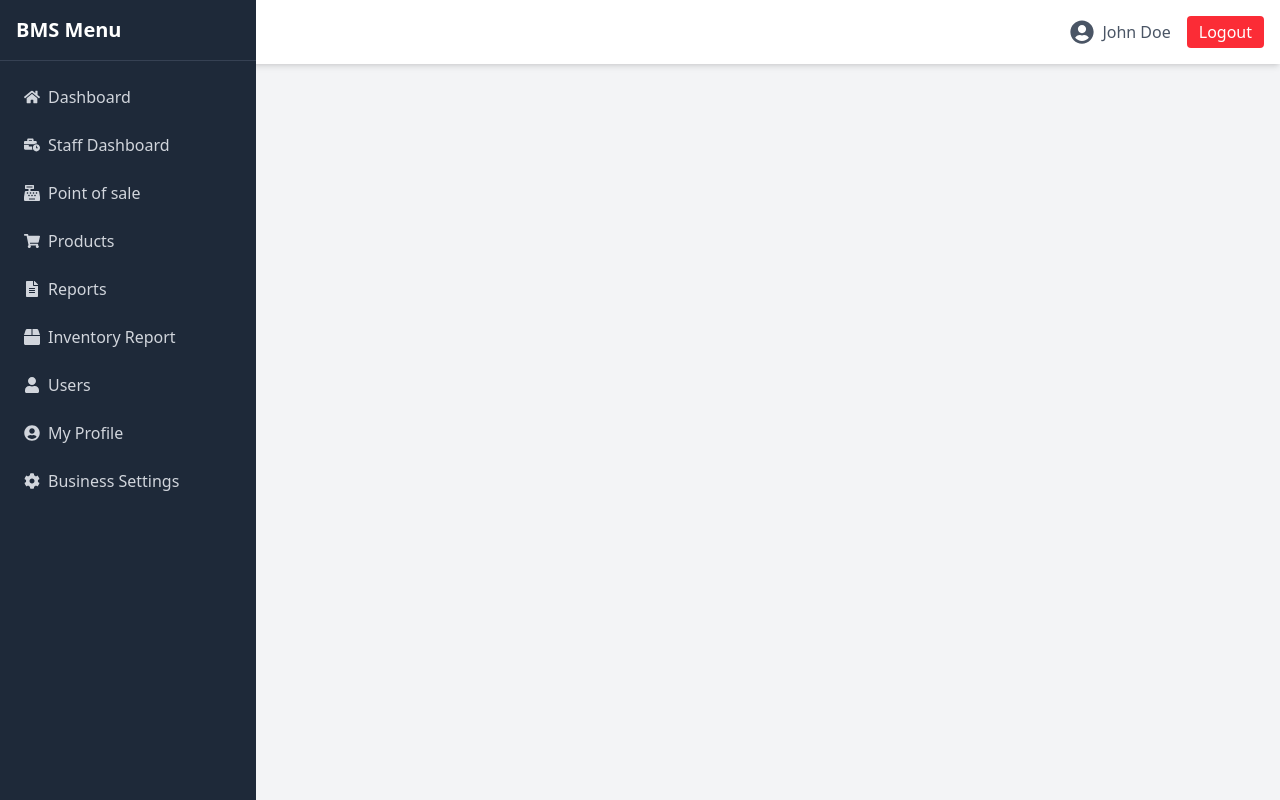
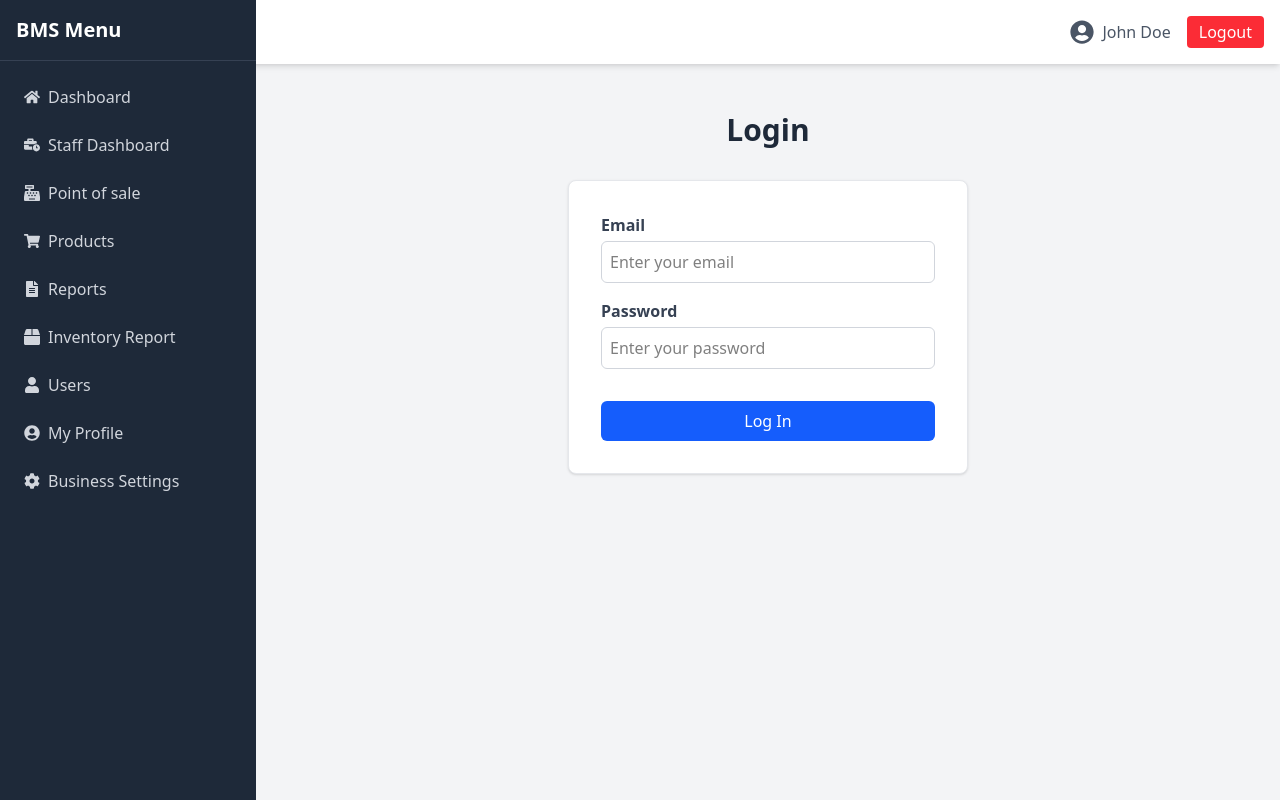
Before and after one commit to Wiki-py/bms, a React (Vite) app: page /login in a window 1280 px wide. Built offline with nearby package versions, Linux system fonts and the light colour scheme.

Commit message:
Added the login and logout page

```diff
--- a/src/App.jsx
+++ b/src/App.jsx
@@ -15,7 +15,21 @@ import AddProductPage from './components/AddProduct';
 import AddItem from './components/AddInventory';
 import InstallPrompt from './components/InstallPrompt';
 import usePWAInstall from './hooks/usePWAInstall';
+import Login from './pages/Login';
+import Logout from './pages/Logout';
+
+
 // Placeholder components for routes
+function LogoutRoute(){
+  return(
+    <Logout />
+  )
+}
+function LoginRoute(){
+  return(
+    <Login />
+  )
+}
 function AddingInventory() {
   return (
     <AddItem />
@@ -57,9 +71,6 @@ function Reports() {
     <ReportPage />
   );
 }
-function Logout() {
-  return <h2 className="text-2xl p-4">Logged Out</h2>;
-}
 function BusinessSettingsPage() {
   return (
     <Settings />
@@ -85,13 +96,14 @@ function App() {
         <Header user={user} />
         <main className="p-4 md:ml-64"> {/* Offset for sidebar width */}
           <Routes>
+            <Route path="/login" element={<LoginRoute />} />
             <Route path="/" element={<Dashboard />} />
             <Route path="/dashboard" element={<Dashboard />} />
             <Route path="/inventory" element={<InventoryPage />} />
             <Route path="/point-of-sale" element={<PointOfSale />} />
             <Route path="/reports" element={<Reports />} />
             <Route path="/products" element={< Products />} />
-            <Route path="/logout" element={<Logout />} />
+            <Route path="/logout" element={<LogoutRoute />} />
             <Route path="/users" element={<Users />} />
             <Route path="/my_profile" element={<Profile />} />
             <Route path="/business_settings" element={<BusinessSettingsPage />} />
--- /dev/null
+++ b/src/pages/Login.jsx
@@ -0,0 +1,76 @@
+import React, { useState } from 'react';
+import { useNavigate } from 'react-router-dom';
+
+const Login = ({ onLogin }) => {
+  const navigate = useNavigate();
+  const [email, setEmail] = useState('');
+  const [password, setPassword] = useState('');
+  const [error, setError] = useState('');
+
+  const handleSubmit = (e) => {
+    e.preventDefault();
+    if (email === 'admin@inventoryapp.com' && password === 'password123') {
+      onLogin();
+      navigate('/dashboard', { replace: true });
+    } else {
+      setError('Invalid email or password');
+    }
+  };
+
+  return (
+    <div className="max-w-md mx-auto my-4 sm:my-6 md:my-8 px-2 sm:px-4 md:px-6">
+      <h1 className="text-xl sm:text-2xl md:text-3xl font-bold text-center mb-4 sm:mb-6 md:mb-8 text-gray-800">
+        Login
+      </h1>
+      <div className="bg-white border border-gray-200 shadow-sm rounded-lg p-4 sm:p-6 md:p-8">
+        <form onSubmit={handleSubmit} className="flex flex-col gap-3 sm:gap-4">
+          {error && (
+            <p className="text-xs sm:text-sm md:text-base text-red-600 text-center">{error}</p>
+          )}
+          <div className="flex flex-col">
+            <label
+              htmlFor="email"
+              className="mb-1 font-semibold text-gray-700 text-xs sm:text-sm md:text-base"
+            >
+              Email
+            </label>
+            <input
+              type="email"
+              id="email"
+              value={email}
+              onChange={(e) => setEmail(e.target.value)}
+              required
+              placeholder="Enter your email"
+              className="p-2 text-xs sm:text-sm md:text-base border border-gray-300 rounded-md focus:outline-none focus:ring-2 focus:ring-blue-500 w-full"
+            />
+          </div>
+          <div className="flex flex-col">
+            <label
+              htmlFor="password"
+              className="mb-1 font-semibold text-gray-700 text-xs sm:text-sm md:text-base"
+            >
+              Password
+            </label>
+            <input
+              type="password"
+              id="password"
+              value={password}
+              onChange={(e) => setPassword(e.target.value)}
+              required
+              placeholder="Enter your password"
+              className="p-2 text-xs sm:text-sm md:text-base border border-gray-300 rounded-md focus:outline-none focus:ring-2 focus:ring-blue-500 w-full"
+            />
+          </div>
+          <button
+            type="submit"
+            className="bg-blue-600 text-white py-2 px-4 rounded-md text-xs sm:text-sm md:text-base mt-3 sm:mt-4"
+          >
+            Log In
+          </button>
+        </form>
+      </div>
+    </div>
+  );
+};
+
+export default Login;
--- /dev/null
+++ b/src/pages/Logout.jsx
@@ -0,0 +1,37 @@
+import React, { useEffect } from 'react';
+import { useNavigate } from 'react-router-dom';
+
+const Logout = () => {
+  //const navigate = useNavigate();
+
+  // Automatically redirect to / after 3 seconds
+  //useEffect(() => {
+    //onLogout(); // Reset authentication state
+    //const timer = setTimeout(() => {
+      //navigate('/login', { replace: true });
+   // }, 3000);
+    //return () => clearTimeout(timer); // Cleanup timer
+  //}, [navigate, onLogout]);
+
+
+  return (
+    <div className="max-w-md mx-auto my-4 sm:my-6 md:my-8 px-2 sm:px-4 md:px-6">
+      <div className="bg-white border border-gray-200 shadow-sm rounded-lg p-4 sm:p-6 md:p-8 text-center">
+        <h2 className="text-lg sm:text-xl md:text-2xl font-bold text-gray-800 mb-4 sm:mb-6">
+          You Have Been Logged Out
+        </h2>
+        <p className="text-xs sm:text-sm md:text-base text-gray-600 mb-4 sm:mb-6">
+          You will be redirected to the login page in a few seconds.
+        </p>
+        <button
+          //onClick={handleSupportClick}
+          className="text-xs sm:text-sm md:text-base text-blue-600 hover:underline font-medium"
+        >
+          Contact Support Team
+        </button>
+      </div>
+    </div>
+  );
+};
+
+export default Logout;
```
